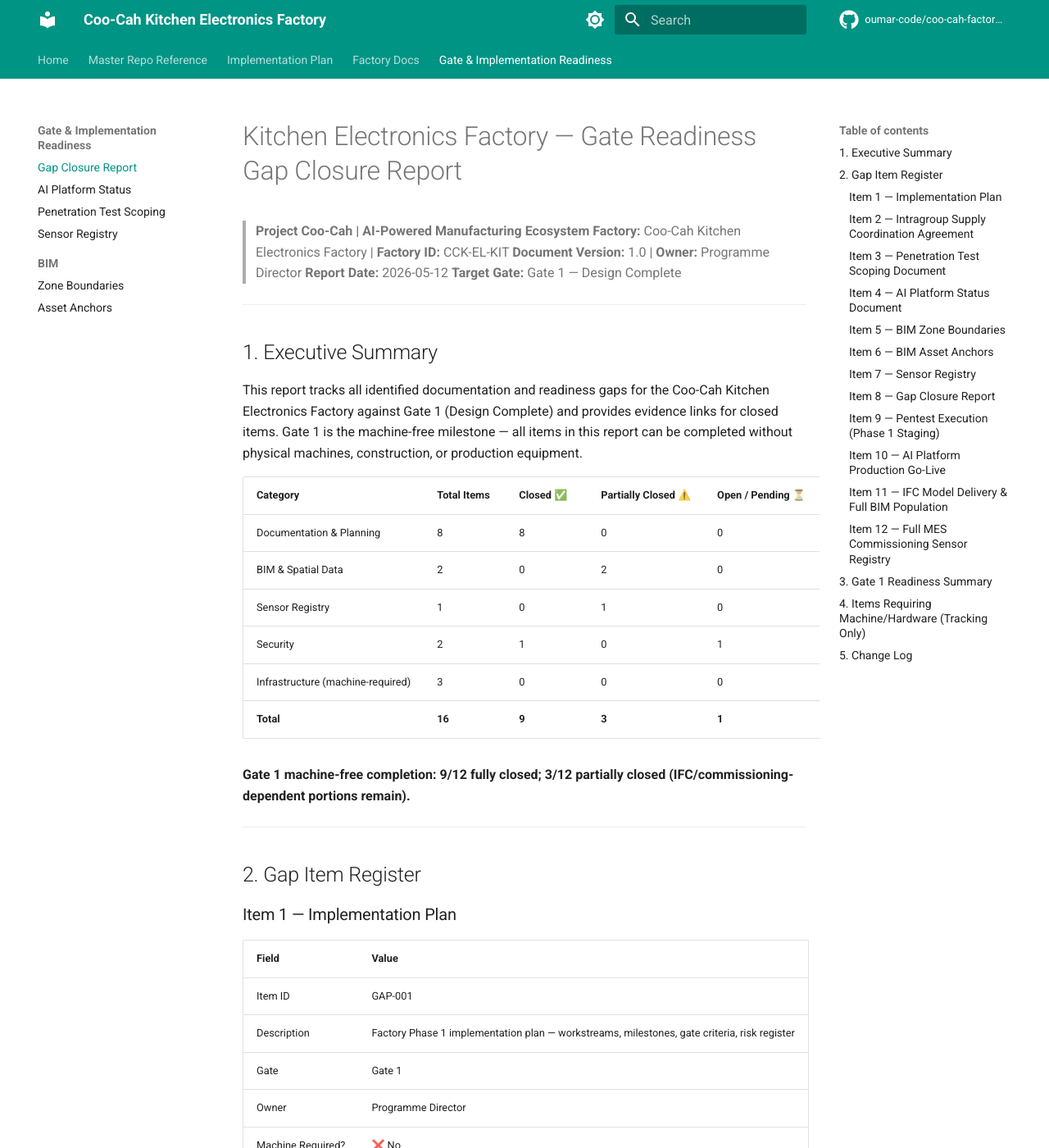
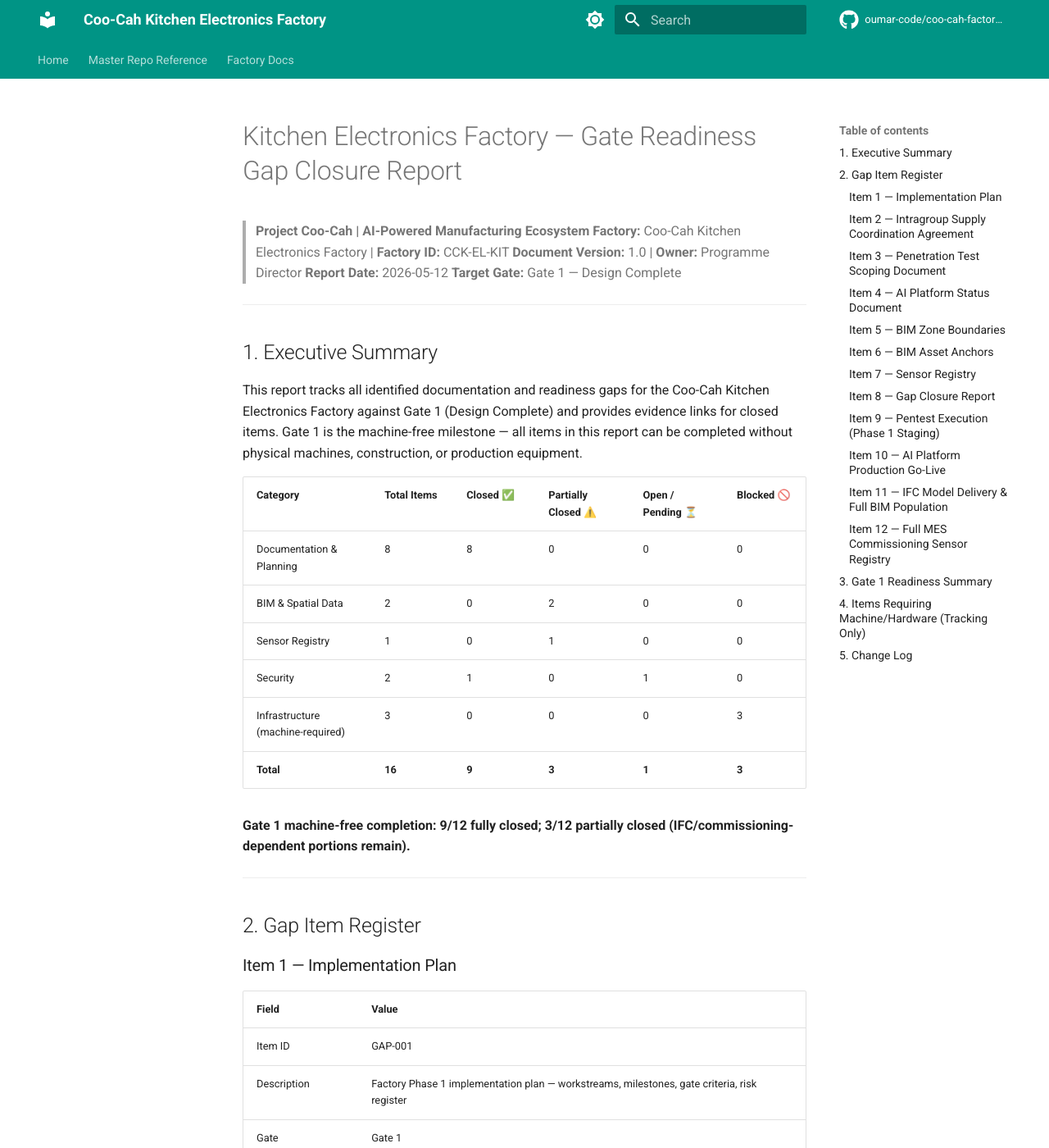
Before and after one commit to oumar-code/coo-cah-factory-electronics-kitchen, an MkDocs documentation site: the page built from docs/gap-closure-report.md, in a window 1280 px wide and 1400 px high. Shown: the whole window at 82% size. Built offline with MkDocs 1.6.1 and Material for MkDocs 9.7.7, drawn with Linux system fonts in a browser that asks for light colours; comment, search, counter and statistics services are not loaded.

Commit message:
blueprint-sync: update mkdocs.yml (template v1.0 alignment)

```diff
--- a/mkdocs.yml
+++ b/mkdocs.yml
@@ -1,11 +1,13 @@
 site_name: Coo-Cah Kitchen Electronics Factory
 site_description: >
-  Tier 2 Consumer Electronics — Blueprint, operational docs & AI-integration specs for the
-  Coo-Cah Kitchen Electronics Factory (Agbara/Sagamu, Lagos/Ogun State, Nigeria).
-  Manufactures refrigerators, microwaves, electric cookers, blenders & domestic appliances.
+  Blueprint, operational docs & AI-integration specifications for the Coo-Cah Kitchen Electronics
+  Factory (Agbara / Sagamu corridor, Lagos–Ogun axis, Nigeria). Tier 1 Critical Infrastructure
+  — Coo-Cah Technologies Holdings.
+site_author: Coo-Cah Technologies Holdings
 site_url: https://oumar-code.github.io/coo-cah-factory-electronics-kitchen/
+
+repo_name: oumar-code/coo-cah-factory-electronics-kitchen
 repo_url: https://github.com/oumar-code/coo-cah-factory-electronics-kitchen
-repo_name: oumar-code/coo-cah-factory-electronics-kitchen
 edit_uri: edit/main/docs/
 
 theme:
@@ -28,8 +30,8 @@
     - navigation.sections
     - navigation.expand
     - navigation.top
+    - search.suggest
     - search.highlight
-    - search.suggest
     - content.code.copy
     - content.tabs.link
   icon:
@@ -64,26 +66,16 @@
 nav:
   - Home: index.md
   - Master Repo Reference: master-repo-ref.md
-  - Implementation Plan: implementation-plan.md
   - Factory Docs:
     - Machinery & Equipment: machinery.md
     - Energy Profile: energy-profile.md
     - Floor Plan: floor-plan.md
     - Automation Roadmap: automation-roadmap.md
     - Supply Chain: supply-chain.md
-    - Intragroup Supply Coordination: intragroup-supply-coordination.md
     - Regulatory & Compliance: regulatory.md
     - CapEx / OpEx: capex-opex.md
     - Digital Twin: digital-twin.md
     - MES Integration: mes-integration.md
-  - Gate & Implementation Readiness:
-    - Gap Closure Report: gap-closure-report.md
-    - AI Platform Status: ai-platform-status.md
-    - Penetration Test Scoping: pentest-scoping.md
-    - Sensor Registry: sensor-map.md
-    - BIM:
-      - Zone Boundaries: bim/zone-boundaries.md
-      - Asset Anchors: bim/asset-anchors.md
 
 extra:
   social:
@@ -91,9 +83,6 @@
       link: https://github.com/oumar-code/Coo-Kah-Doks
       name: Master Repository — Coo-Kah-Doks
 
-extra_css:
-  - stylesheets/extra.css
-
 copyright: >
   © 2025 Coo-Cah Technologies Holdings. All rights reserved. |
   Part of the Coo-Cah Manufacturing Ecosystem.
```
